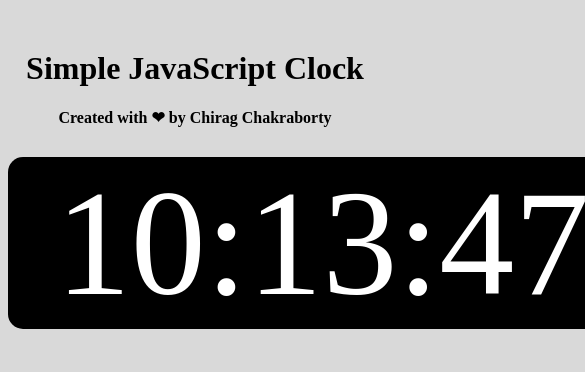
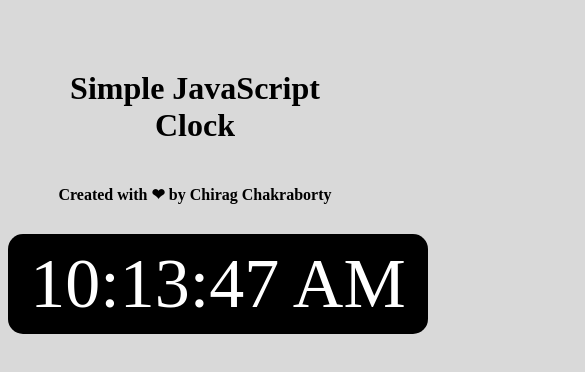
Before and after one commit to noobchirag69/Digital-Clock, a plain HTML site: page index.html in a window 390 px wide. Shown: the top 372 px of the page, 585 px wide, since content can reach past the window. Drawn offline with Linux system fonts and the light colour scheme.

Commit message:
Media Query

```diff
--- a/style.css
+++ b/style.css
@@ -22,3 +22,37 @@ h1 {
     text-align: center;
     margin-top: 50px;
 }
+
+/* -- Media Query -- */
+
+@media only screen and (max-width: 500px) {
+    #clock {
+        font-size: 50px;
+        width: 300px;
+        padding: 10px;
+    }
+
+    h1 {
+        padding: 10px;
+    }
+}
+
+@media only screen and (max-width: 950px) {
+    #clock {
+        width: 600px;
+        font-size: 100px;
+        padding: 10px;
+    }
+
+    h1 {
+        padding: 20px;
+    }
+}
+
+@media only screen and (max-width: 650px) {
+    #clock {
+        width: 400px;
+        font-size: 70px;
+        padding: 10px;
+    }
+}
```
